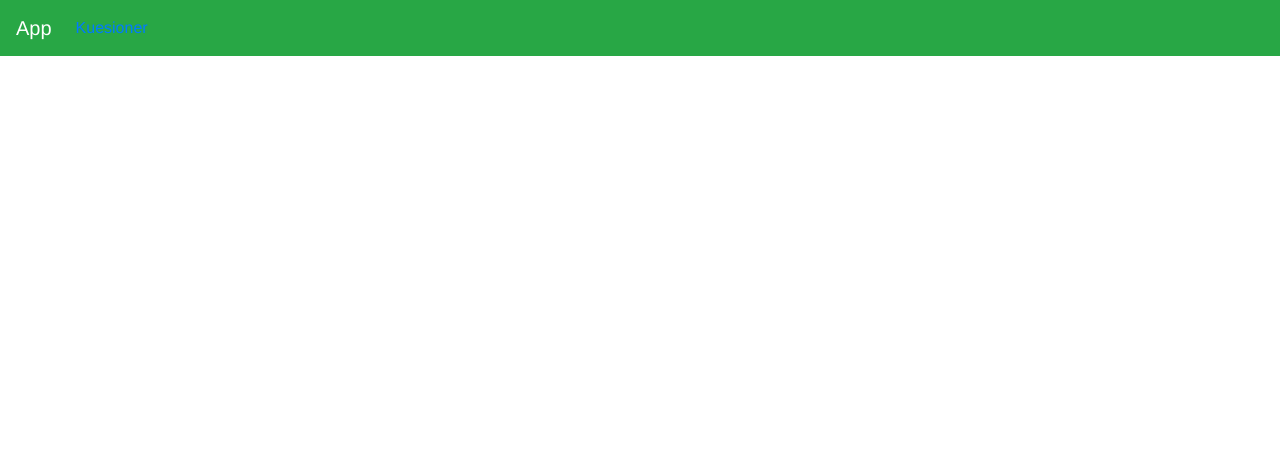
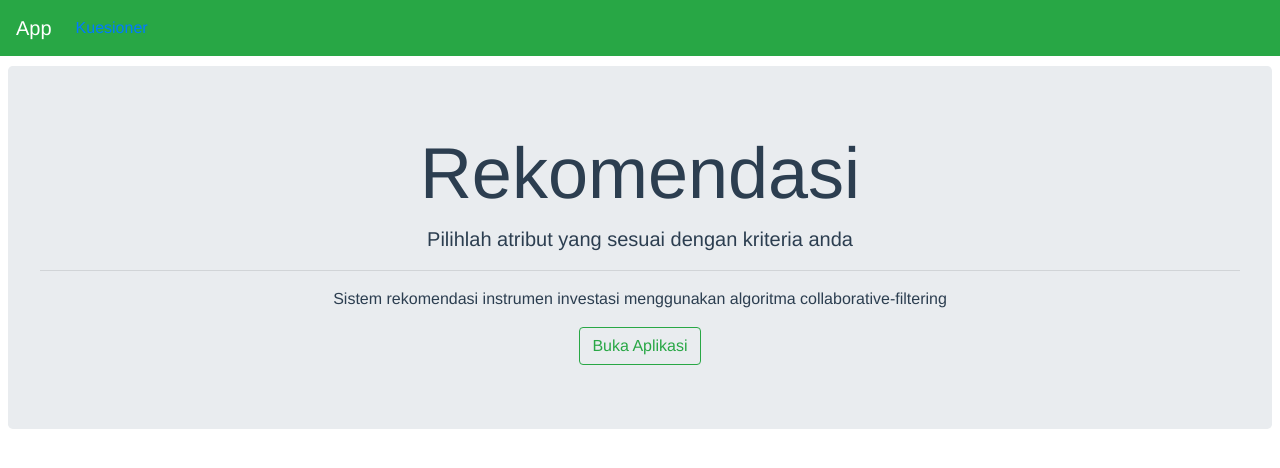
Before and after one commit to rianz93/collab-filtering, a Vue app: page /#/rekomendasi in a window 1280 px wide. Shown: the top 468 px of the page. Built offline with nearby package versions, Linux system fonts and the light colour scheme; no server answers; the database is empty; what vue-sweetalert2 would draw is missing.

Commit message:
added email input on kuesioner.vue || fixed page success alert

```diff
--- a/src/views/kuesioner/kuesioner.vue
+++ b/src/views/kuesioner/kuesioner.vue
@@ -21,7 +21,6 @@
 			>Data kuesioner telah tersimpan, Terima kasih..</b-alert
 		>
 		<!-- JUMBOTRON DIVIDER -->
-
 
 		<div v-else>
 			<b-progress
@@ -89,10 +88,11 @@ import { sendData } from "../../database/config.js";
 export default {
 	data() {
 		return {
-			page: 4,
+			page: 1,
 			progress: 0,
 			selected: {
 				nama: null,
+				email: null,
 				umur: null,
 				status_pekerjaan: null,
 				sumber_dana: null,
@@ -224,8 +224,19 @@ export default {
 					allowEscapeKey: false,
 					confirmButtonText: "Berikutnya",
 				}).then((result) => {
-					this.selected.nama = result.value;
+					this.selected.nama = result.value	;
+					this.$swal({
+						title: "Silahkan mengisi data email",
+						text:"mohon menggunakan alamat email yang valid",
+						input: "email",
+						icon: "question",
+						allowEscapeKey: false,
+						allowOutsideClick: false,
+						confirmButtonText: "Berikutnya",
+					}).then((result) => {
+						this.selected.email = result.value;
 						this.progress++;
+					});
 				});
 			} else {
 				return 0;
--- a/src/views/rekomendasi/rekomendasi.vue
+++ b/src/views/rekomendasi/rekomendasi.vue
@@ -1,5 +1,23 @@
 <template>
-
+	<div>
+		<div class="pl-2 pr-2">
+			<b-jumbotron
+				header="Rekomendasi"
+				lead="Pilihlah atribut yang sesuai dengan kriteria anda "
+			>
+				<hr />
+				<p>
+					Sistem rekomendasi instrumen investasi menggunakan algoritma
+					collaborative-filtering
+				</p>
+				<router-link to="/"
+					><b-button variant="outline-success"
+						>Buka Aplikasi</b-button
+					></router-link
+				>
+			</b-jumbotron>
+		</div>
+	</div>
 </template>
 <script>
 	export default{
```
Lines whose indentation alone changed are shown as unchanged.
